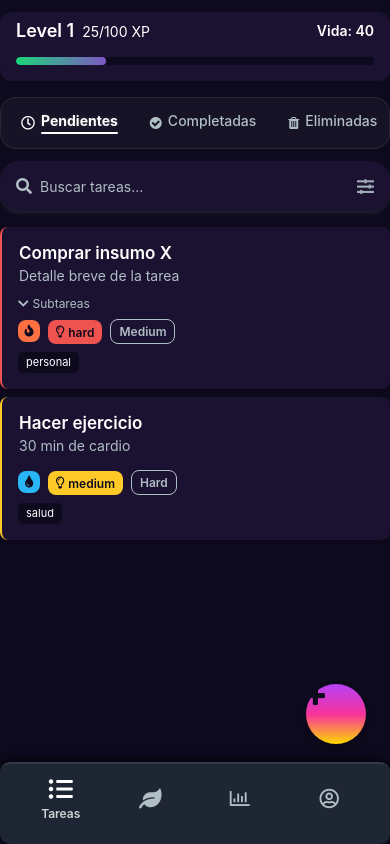
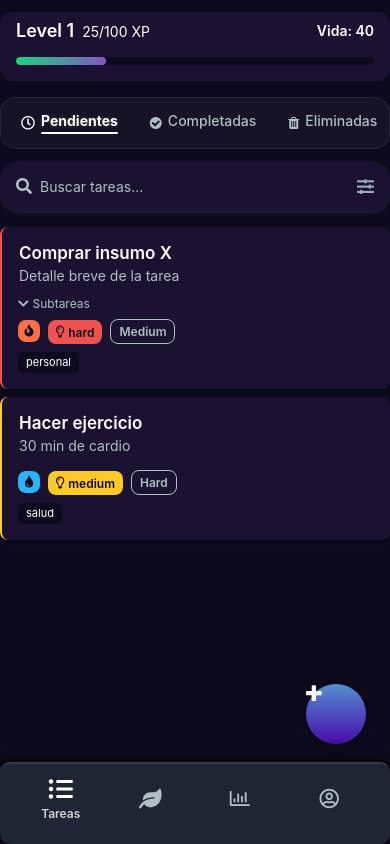
Before and after one commit to codesebastianvega/mana-bloom-app, a React Native app: screen / in a window 390 px wide. Built offline with nearby package versions, Linux system fonts and the light colour scheme.

Commit message:
Update AddTaskButton.js

```diff
--- a/src/components/AddTaskButton/AddTaskButton.js
+++ b/src/components/AddTaskButton/AddTaskButton.js
@@ -16,16 +16,13 @@ export default function AddTaskButton({ onPress }) {
       onPressIn={() => setIsPressed(true)}
       onPressOut={() => setIsPressed(false)}
     >
+      {" "}
       <LinearGradient
-        colors={[
-          Colors.primaryFantasy,
-          Colors.secondaryFantasy,
-          Colors.tertiaryFantasy,
-        ]}
+        colors={["#568ed3ff", "#450ca7ff"]} // Nueva paleta de colores para el degradado
         style={styles.gradient}
       >
-        <FontAwesome name="plus" size={24} color={Colors.background} />
-      </LinearGradient>
+        <FontAwesome name="plus" size={20} color={Colors.text} />{" "}
+      </LinearGradient>{" "}
     </TouchableOpacity>
   );
 }
```
